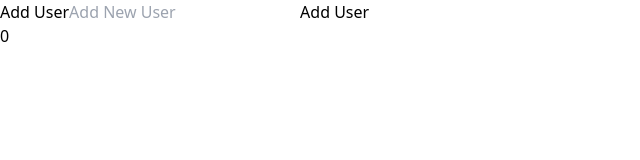
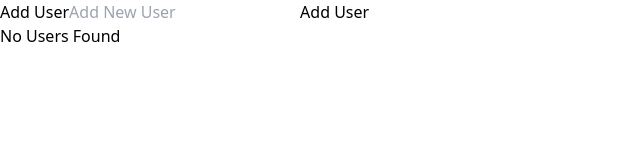
Before and after one commit to DevRefaul/Redux_Learning, a React (Vite) app: page / in a window 1280 px wide. Shown: the top 160 px of the page, without its empty margins (0-640 px from the left). Built offline with nearby package versions, Linux system fonts and the light colour scheme.

Commit message:
conditional rendering is done

```diff
--- a/src/Components/AddUser.jsx
+++ b/src/Components/AddUser.jsx
@@ -32,12 +32,15 @@ return (
       </div>
 
       {/* users */}
-      {state.users.length &&
+      {state.users.length ? (
         state.users.map((user, i) => (
           <p key={i} className="text-lg font-medium text-teal-500">{`${
             i + 1
           }. ${user}`}</p>
-        ))}
+        ))
+      ) : (
+        <p>No Users Found</p>
+      )}
     </div>
   </section>
 );
```
